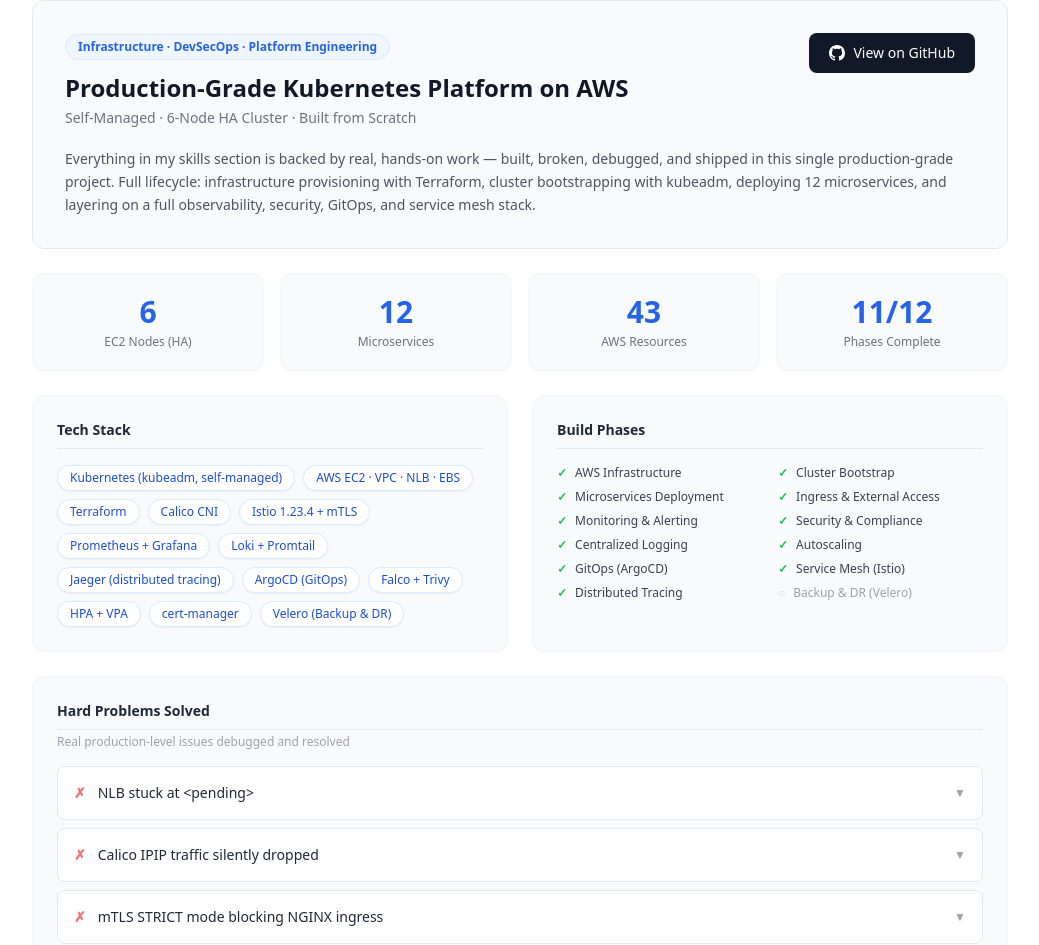
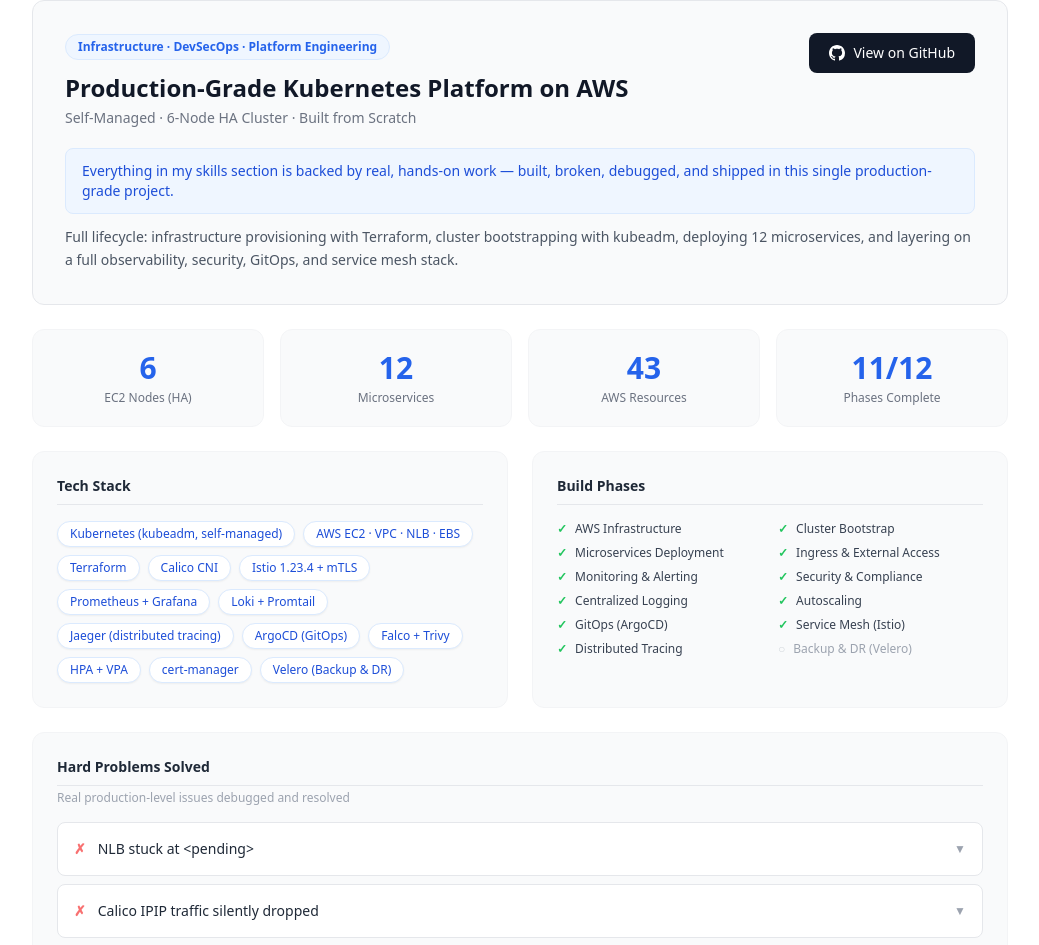
Before and after one commit to AbdurRehman924/Personal-Portfolio, a React (Create React App) app: page / in a window 1280 px wide. Shown: the part 4572-5517 px from the top of the page, without its empty margins (120-1159 px from the left). Built offline with nearby package versions, Linux system fonts and the light colour scheme.

Commit message:
style: highlight project tagline as blue callout box

```diff
--- a/src/components/Projects.jsx
+++ b/src/components/Projects.jsx
@@ -88,8 +88,10 @@
               View on GitHub
             </a>
           </div>
-          <p className="text-gray-600 leading-relaxed text-sm">
+          <p className="text-sm text-blue-700 bg-blue-50 border border-blue-100 rounded-lg px-4 py-3 font-medium">
             Everything in my skills section is backed by real, hands-on work — built, broken, debugged, and shipped in this single production-grade project.
+          </p>
+          <p className="text-gray-600 leading-relaxed text-sm mt-3">
             Full lifecycle: infrastructure provisioning with Terraform, cluster bootstrapping with kubeadm,
             deploying 12 microservices, and layering on a full observability, security, GitOps, and service mesh stack.
           </p>
```
